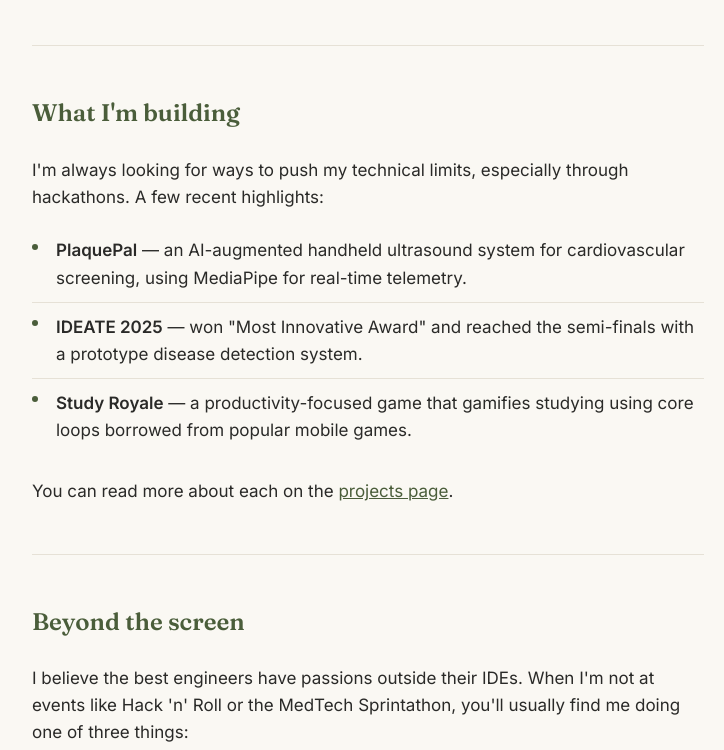
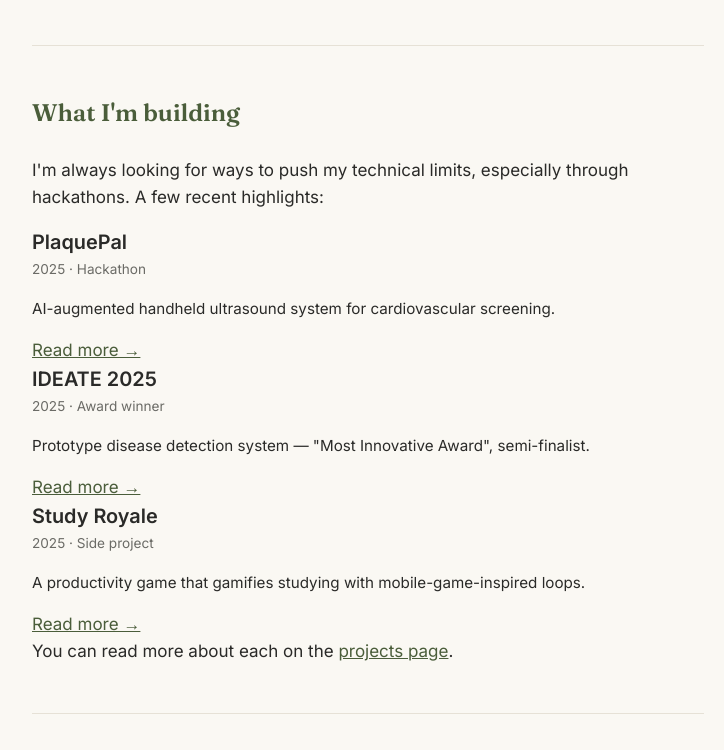
Before and after one commit to Luigi-Simon/luigi-simon.github.io, a website: page index.html in a window 1280 px wide. Shown: the part 1691-2441 px from the top of the page, without its empty margins (272-996 px from the left). Drawn offline with Linux system fonts and the light colour scheme.

Commit message:
feat: render latest 3 projects on index from projects.html

```diff
--- a/index.html
+++ b/index.html
@@ -87,20 +87,9 @@
         I'm always looking for ways to push my technical limits, especially through
         hackathons. A few recent highlights:
       </p>
-      <ul class="highlight-list">
-        <li>
-          <strong>PlaquePal</strong> — an AI-augmented handheld ultrasound system
-          for cardiovascular screening, using MediaPipe for real-time telemetry.
-        </li>
-        <li>
-          <strong>IDEATE 2025</strong> — won "Most Innovative Award" and reached
-          the semi-finals with a prototype disease detection system.
-        </li>
-        <li>
-          <strong>Study Royale</strong> — a productivity-focused game that
-          gamifies studying using core loops borrowed from popular mobile games.
-        </li>
-      </ul>
+      <div id="recent-projects" class="project-list">
+        <!-- Recent projects (latest 3) are loaded here from projects.html by script.js -->
+      </div>
       <p>
         You can read more about each on the <a href="projects.html">projects page</a>.
       </p>
--- a/script.js
+++ b/script.js
@@ -59,4 +59,68 @@ document.addEventListener('DOMContentLoaded', () => {
       }
     });
   });
+
+  // ============================================
+  // DYNAMIC RECENT PROJECTS
+  // Loads project cards from `projects.html` and renders the most recent 3
+  // into `#recent-projects` on the index page.
+  // ============================================
+  const recentContainer = document.getElementById('recent-projects');
+  if (recentContainer) {
+    fetch('projects.html')
+      .then((res) => res.text())
+      .then((htmlText) => {
+        const parser = new DOMParser();
+        const doc = parser.parseFromString(htmlText, 'text/html');
+        const cards = Array.from(doc.querySelectorAll('.project-card'))
+          .map((card, index) => {
+            const titleEl = card.querySelector('h3');
+            const metaEl = card.querySelector('.project-meta');
+            const summaryEl = card.querySelector('.project-summary');
+            const id = card.dataset.project || '';
+            const metaText = metaEl ? metaEl.textContent.trim() : '';
+            const yearMatch = metaText.match(/(\d{4})/);
+            const year = yearMatch ? Number(yearMatch[1]) : 0;
+            return {
+              id,
+              title: titleEl ? titleEl.textContent.trim() : '',
+              meta: metaText,
+              summary: summaryEl ? summaryEl.textContent.trim() : '',
+              year,
+              index,
+            };
+          })
+          .sort((a, b) => {
+            // sort by year desc, then by original order
+            if (b.year !== a.year) return b.year - a.year;
+            return a.index - b.index;
+          });
+
+        const top = cards.slice(0, 3);
+
+        if (top.length === 0) {
+          recentContainer.innerHTML = '<p>No projects found — visit the <a href="projects.html">projects page</a>.</p>';
+          return;
+        }
+
+        recentContainer.innerHTML = top
+          .map((p) => {
+            const href = p.id ? `projects.html#${p.id}` : 'projects.html';
+            return `
+              <article class="mini-project">
+                <h3>${p.title}</h3>
+                <p class="project-meta">${p.meta}</p>
+                <p class="project-summary">${p.summary}</p>
+                <a class="project-link" href="${href}">Read more →</a>
+              </article>
+            `;
+          })
+          .join('');
+      })
+      .catch((err) => {
+        recentContainer.innerHTML = '<p>Could not load projects.</p>';
+        // eslint-disable-next-line no-console
+        console.error('Failed to load projects.html:', err);
+      });
+  }
 });
```
